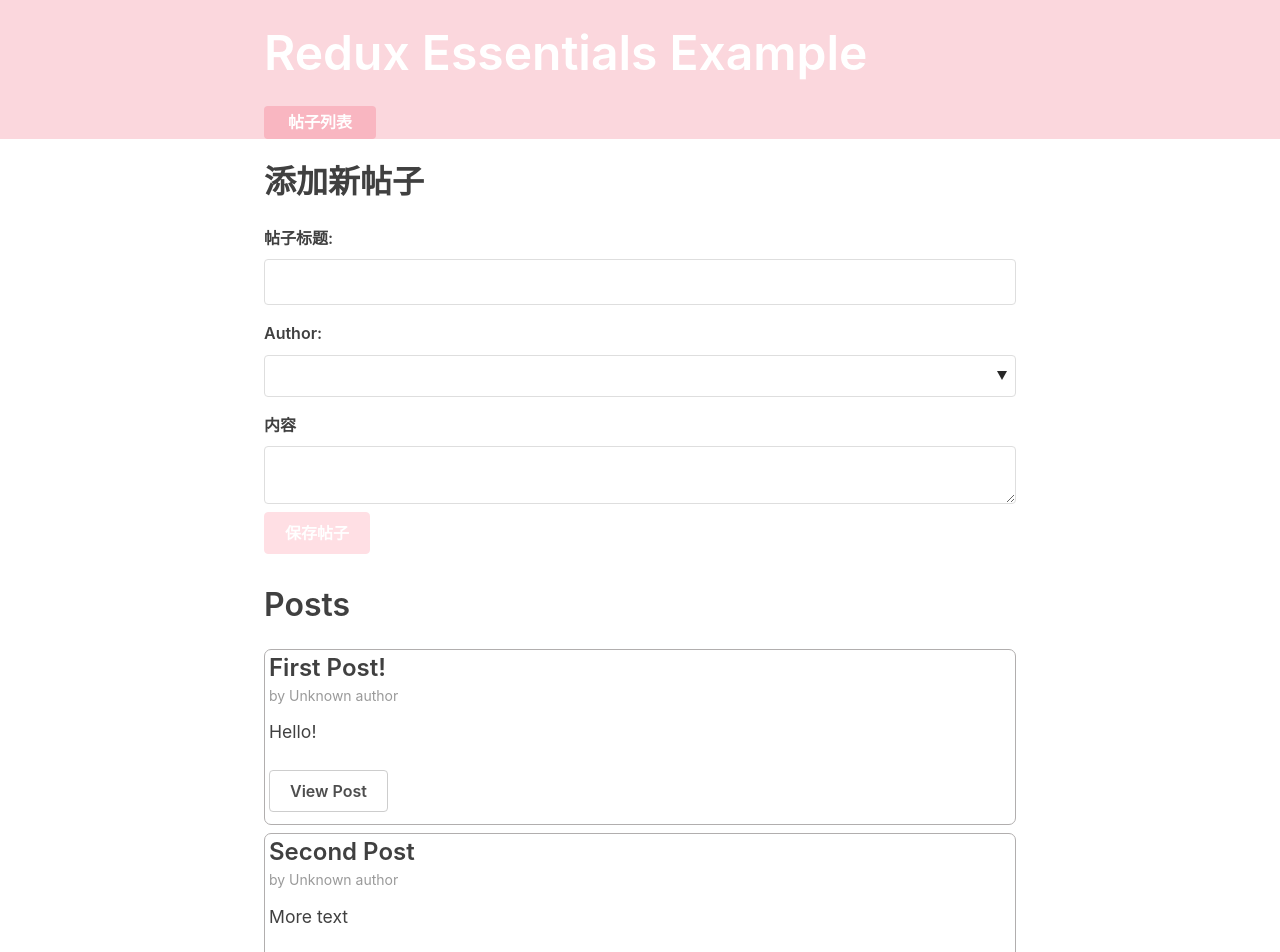
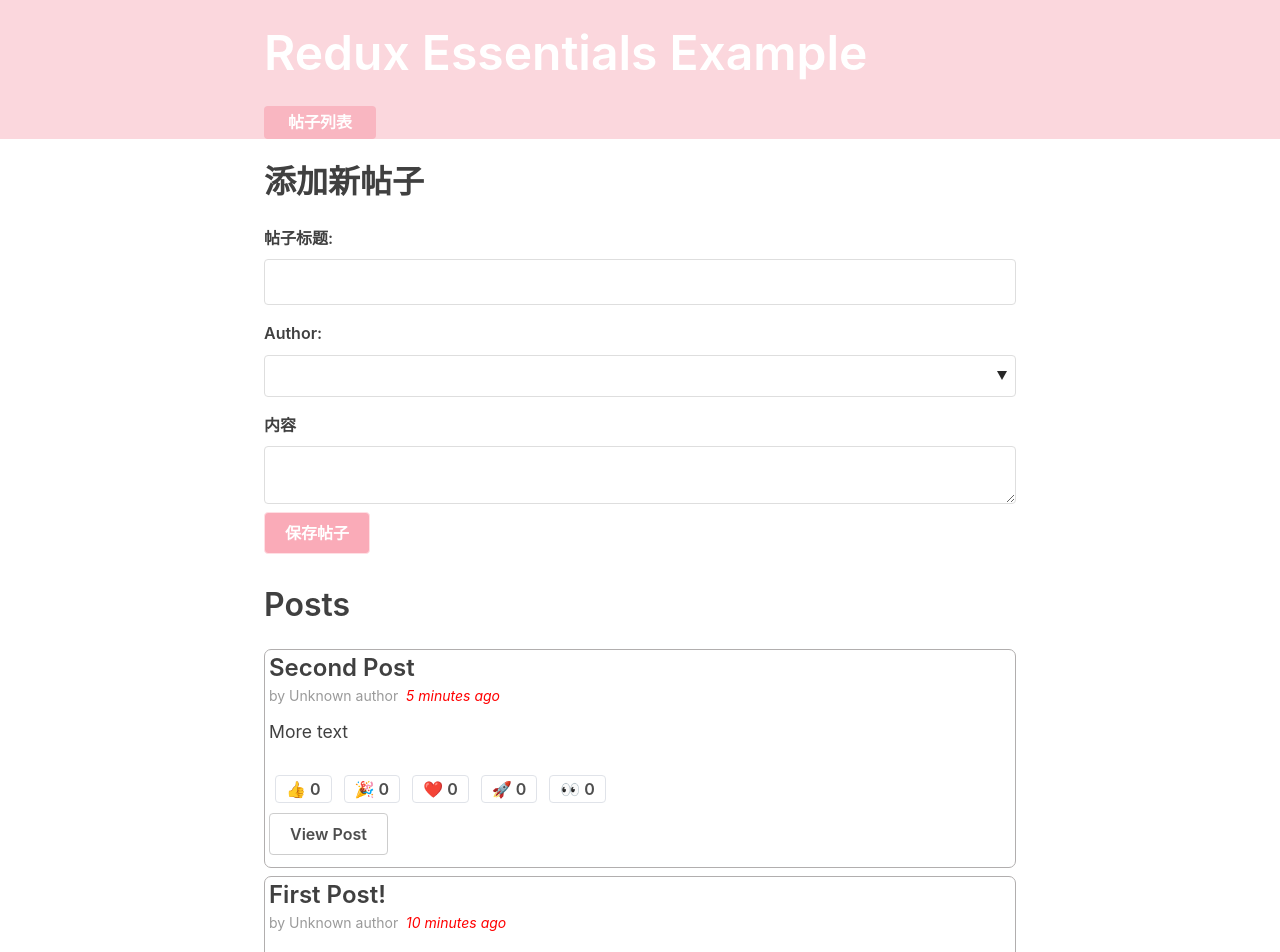
Before and after one commit to gulugulu33/redux-toolkit-practice, a React (Create React App) app: page / in a window 1280 px wide. Shown: the top 952 px of the page. Built offline with nearby package versions, Linux system fonts and the light colour scheme; what @mswjs/data, mock-socket, txtgen would draw is missing.

Commit message:
实现时间戳、排序、点赞功能

```diff
--- a/public/primitiveui.css
+++ b/public/primitiveui.css
@@ -122,6 +122,11 @@
 }
 .grey {
   color: #9a9a9a;
+  font-size: 14px;
+}
+
+.red {
+  color: red;
   font-size: 14px;
 }
 /**
@@ -759,7 +764,7 @@
   display: inline-block;
   border: 1px solid pink;
   border-radius: 4px;
-  background: pink;
+  background: rgb(247, 89, 115);
   color: #ffffff;
   font-weight: 600;
   font-family: -apple-system, BlinkMacSystemFont, Helvetica Neue, Helvetica,
@@ -782,7 +787,7 @@
 [type='reset']:hover,
 [type='button']:hover {
   border: 1px solid rgb(254, 171, 185);
-  background: rgb(254, 171, 185);
+  background: rgb(252, 107, 143);
   color: #ffffff;
   text-decoration: none;
 }
@@ -800,7 +805,7 @@
 [type='button']:focus,
 [type='button']:active {
   border: 1px solid rgb(254, 171, 185);
-  background: rgb(254, 171, 185);
+  background: rgb(247, 115, 137);
   color: #ffffff;
   text-decoration: none;
 }
--- a/src/features/posts/PostsList.js
+++ b/src/features/posts/PostsList.js
@@ -1,15 +1,28 @@
 import { useSelector } from 'react-redux'
 import { Link } from 'react-router-dom'
 import PostAuthor from './PostAuthor'
+import { ReactionButtons } from './ReactionButtons'
+import { TimeAgo } from './TimeAgo'
 
 export const PostsList = () => {
   const posts = useSelector((state) => state.posts)
+  const orderedPosts = posts
+    .slice()
+    .sort((a, b) => b.date.localeCompare(a.date))
 
-  const renderedPosts = posts.map((post) => (
+  //   当 引用字符串 在 比较字符串 前面时返回 -1 , 升序 a > b
+  //   当 引用字符串 在 比较字符串 后面时返回 1
+  //   相同位置时返回 0
+
+  const renderedPosts = orderedPosts.map((post) => (
     <article className="post-excerpt" key={post.id}>
       <h3>{post.title}</h3>
-      <PostAuthor userId={post.user}></PostAuthor>
+      <div>
+        <PostAuthor userId={post.user}></PostAuthor>
+        <TimeAgo timestamp={post.date}></TimeAgo>
+      </div>
       <p className="post-content">{post.content.substring(0, 100)}</p>
+      <ReactionButtons post={post} />
       <Link to={`posts/${post.id}`} className="button muted-button">
         View Post
       </Link>
--- /dev/null
+++ b/src/features/posts/ReactionButtons.js
@@ -0,0 +1,66 @@
+// import React from 'react'
+// import { useDispatch } from 'react-redux'
+// import { reactionAdded } from './postsSlice'
+
+// const reactionEmoji = {
+//   thumbsUp: '👍',
+//   hooray: '🎉',
+//   heart: '❤️',
+//   rocket: '🚀',
+//   eyes: '👀',
+// }
+
+// // Object.entries()方法返回一个给定对象自身可枚举属性的键值对数组
+// // 其排列与使用 for...in 循环遍历该对象时返回的顺序一致（区别在于 for-in 循环还会枚举原型链中的属性）
+
+// export const ReactionButtons = ({ post }) => {
+//   const dispatch = useDispatch()
+
+//   const reactionButtons = Object.entries(reactionEmoji).map(([name, emoji]) => {
+//     return (
+//       <button
+//         key={name}
+//         type="button"
+//         className="muted-button reaction-button"
+//         onClick={() => dispatch(reactionAdded{postId: post.id, reaction: name})}
+//       >
+//         {emoji} {post.reactions[name]}
+//       </button>
+//     )
+//   })
+
+//   return <div>{reactionButtons}</div>
+// }
+import React from 'react'
+import { useDispatch } from 'react-redux'
+
+import { reactionAdded } from './postsSlice'
+
+const reactionEmoji = {
+  thumbsUp: '👍',
+  hooray: '🎉',
+  heart: '❤️',
+  rocket: '🚀',
+  eyes: '👀',
+}
+
+export const ReactionButtons = ({ post }) => {
+  const dispatch = useDispatch()
+
+  const reactionButtons = Object.entries(reactionEmoji).map(([name, emoji]) => {
+    return (
+      <button
+        key={name}
+        type="button"
+        className="muted-button reaction-button"
+        onClick={() =>
+          dispatch(reactionAdded({ postId: post.id, reaction: name }))
+        }
+      >
+        {emoji} {post.reactions[name]}
+      </button>
+    )
+  })
+
+  return <div>{reactionButtons}</div>
+}
--- a/src/features/posts/SinglePostPage.js
+++ b/src/features/posts/SinglePostPage.js
@@ -2,6 +2,8 @@
 import { useSelector } from 'react-redux'
 import { Link } from 'react-router-dom'
 import PostAuthor from './PostAuthor'
+import { ReactionButtons } from './ReactionButtons'
+import { TimeAgo } from './TimeAgo'
 
 const SinglePostPage = memo(({ match }) => {
   const { postId } = match.params
@@ -23,7 +25,9 @@
       <article className="post">
         <h2>{post.title}</h2>
         <PostAuthor userId={post.user}></PostAuthor>
+        <TimeAgo timestamp={post.date} />
         <p className="post-content">{post.content}</p>
+        <ReactionButtons post={post} />
         <Link to={`/editPost/${post.id}`} className="button">
           Edit Post
         </Link>
--- /dev/null
+++ b/src/features/posts/TimeAgo.js
@@ -0,0 +1,17 @@
+import React from 'react'
+import { parseISO, formatDistanceToNow } from 'date-fns'
+
+export const TimeAgo = ({ timestamp }) => {
+  let timeAgo = ''
+  if (timestamp) {
+    const date = parseISO(timestamp)
+    const timePeriod = formatDistanceToNow(date)
+    timeAgo = `${timePeriod} ago`
+  }
+
+  return (
+    <span className="red" title={timestamp}>
+      &nbsp; <i>{timeAgo}</i>
+    </span>
+  )
+}
--- a/src/features/posts/postsSlice.js
+++ b/src/features/posts/postsSlice.js
@@ -1,8 +1,33 @@
 import { createSlice, nanoid } from '@reduxjs/toolkit'
+import { sub } from 'date-fns'
 
 const initialState = [
-  { id: '1', title: 'First Post!', content: 'Hello!' },
-  { id: '2', title: 'Second Post', content: 'More text' },
+  {
+    id: '1',
+    title: 'First Post!',
+    content: 'Hello!',
+    date: sub(new Date(), { minutes: 10 }).toISOString(),
+    reactions: {
+      thumbsUp: 0,
+      hooray: 0,
+      heart: 0,
+      rocket: 0,
+      eyes: 0,
+    },
+  },
+  {
+    id: '2',
+    title: 'Second Post',
+    content: 'More text',
+    date: sub(new Date(), { minutes: 5 }).toISOString(),
+    reactions: {
+      thumbsUp: 0,
+      hooray: 0,
+      heart: 0,
+      rocket: 0,
+      eyes: 0,
+    },
+  },
 ]
 
 const postsSlice = createSlice({
@@ -20,12 +45,27 @@
         return {
           payload: {
             id: nanoid(),
+            date: new Date().toISOString(),
             title,
             content,
             user: userId,
+            reactions: {
+              thumbsUp: 0,
+              hooray: 0,
+              heart: 0,
+              rocket: 0,
+              eyes: 0,
+            },
           },
         }
       },
+    },
+    reactionAdded(state, action) {
+      const { postId, reaction } = action.payload
+      const existingPost = state.find((post) => post.id === postId)
+      if (existingPost) {
+        existingPost.reactions[reaction]++
+      }
     },
     postUpdated(state, action) {
       const { id, title, content } = action.payload
@@ -38,6 +78,6 @@
   },
 })
 
-export const { postAdded, postUpdated } = postsSlice.actions
+export const { postAdded, postUpdated, reactionAdded } = postsSlice.actions
 
 export default postsSlice.reducer
```
Also changed, not shown: 1 other file (tests, documents, lock files or other folders).
